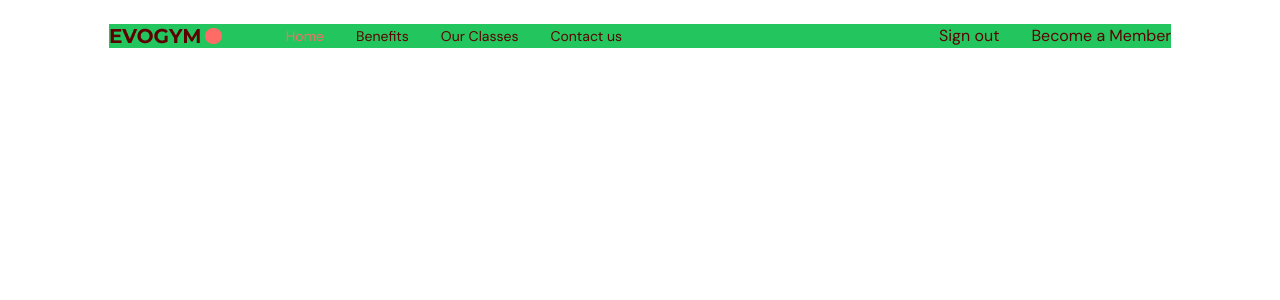
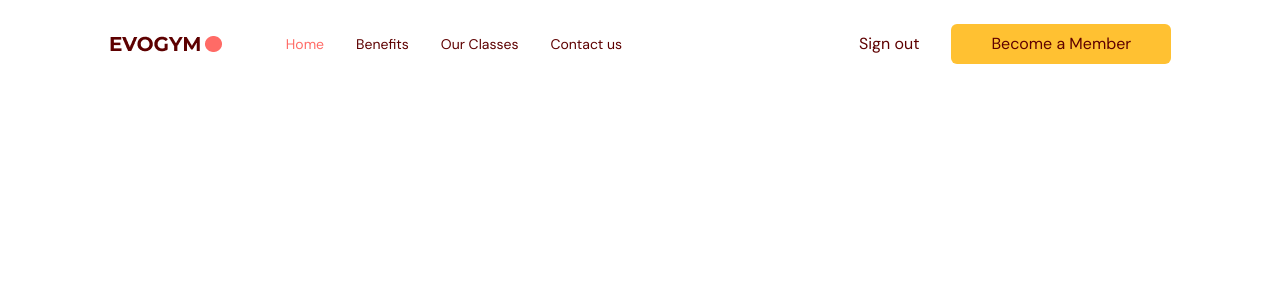
Before and after one commit to abdullahkhan-10/Evogym, a React (Vite) app: page / in a window 1280 px wide. Shown: the top 300 px of the page. Built offline with nearby package versions, Linux system fonts and the light colour scheme.

Commit message:
Media query and button component added to navbar

```diff
--- /dev/null
+++ b/src/components/ActionButton.tsx
@@ -0,0 +1,21 @@
+import AnchorLink from "react-anchor-link-smooth-scroll"
+import { allPages } from "../share/enumType"
+
+type Props = {
+    children: React.ReactNode;
+    setSelectedPage: (value: allPages) => void;
+}
+
+const ActionButton = ({ children, setSelectedPage}: Props) => {
+  return (
+    <AnchorLink
+     className="rounded-md bg-secondary-500 px-10 py-2 hover:bg-primary-500 hover:text-white cursor-pointer"
+     onClick={ () => setSelectedPage(allPages.ContactUs)}
+     href={`#${allPages.ContactUs}`}
+    >
+        {children}
+    </AnchorLink>
+  )
+}
+
+export default ActionButton
--- a/src/components/Navbar.tsx
+++ b/src/components/Navbar.tsx
@@ -1,6 +1,10 @@
 import logo from "../assets/Logo.png"
 import Link from "./Link"
 import { allPages } from "../share/enumType"
+import useMediaQuery from "../hook/useMediaQuery";
+import { Bars3Icon } from "@heroicons/react/16/solid";
+import { useState } from "react";
+import ActionButton from "./ActionButton";
 
 type Props = {
     selectedPage: allPages;
@@ -8,17 +12,20 @@ type Props = {
 }
 
 const Navbar = ({selectedPage, setSelectedPage}: Props) => {
+    const isAboveMediumScreen = useMediaQuery("(min-width:960px)")
+    const [isMenuToggle, setIMenuToggle] = useState<boolean>(false)
 
   return (
     <nav>
         <div className="fixed top-0 z-30 w-full py-6">
-            <div className="mx-auto w-[83%] bg-green-500">
+            <div className="mx-auto w-[83%]">
                 <div className=" flex items-center justify-between w-full gap-16">
                     {/* left side */}
                     <img src={logo} alt="logo" />
 
                     {/* right side */}
-                    <div className="flex items-center justify-between w-full">
+                    {isAboveMediumScreen
+                     ? (<div className="flex items-center justify-between w-full">
                             <div className="flex items-center justify-between gap-8 text-sm">
                                 <Link
                                 page="Home"
@@ -44,9 +51,18 @@ const Navbar = ({selectedPage, setSelectedPage}: Props) => {
 
                             <div className="flex items-center justify-between gap-8">
                                 <p>Sign out</p>
-                            <button>Become a Member</button>
+                                <ActionButton  setSelectedPage={setSelectedPage}>Become a Member</ActionButton>
                             </div>
-                    </div>
+                       </div> )
+                     :  ( <button
+                           className="rounded-full bg-secondary-500 p-2"
+                           onClick={ () => setIMenuToggle(!isMenuToggle)}
+                           >
+                            <Bars3Icon className="h-6 w-6 text-white"/>
+                          </button>
+                       )
+                    }
+
                 </div>
             </div>
         </div>
--- /dev/null
+++ b/src/hook/useMediaQuery.ts
@@ -0,0 +1,19 @@
+import { useState, useEffect } from "react";
+
+const useMediaQuery = (query: string) => {
+  const [matches, setMatches] = useState(false);
+
+  useEffect(() => {
+    const media = window.matchMedia(query);
+    if (media.matches !== matches) {
+      setMatches(media.matches);
+    }
+    const listener = () => setMatches(media.matches);
+    window.addEventListener("resize", listener);
+    return () => window.removeEventListener("resize", listener);
+  }, [matches, query]);
+
+  return matches;
+};
+
+export default useMediaQuery;
```
Lines whose indentation alone changed are shown as unchanged.
